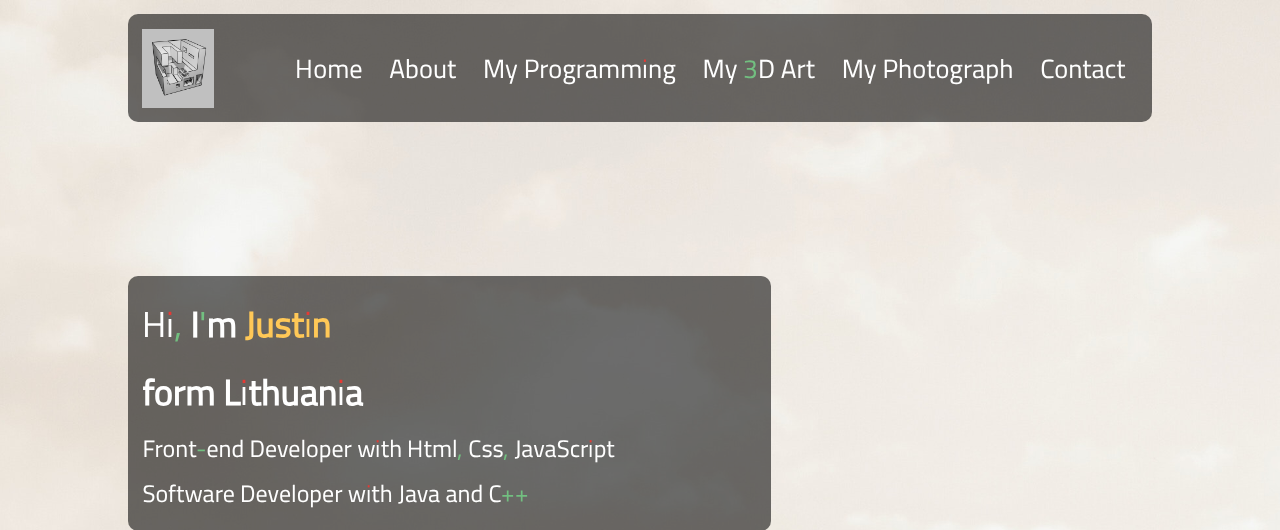
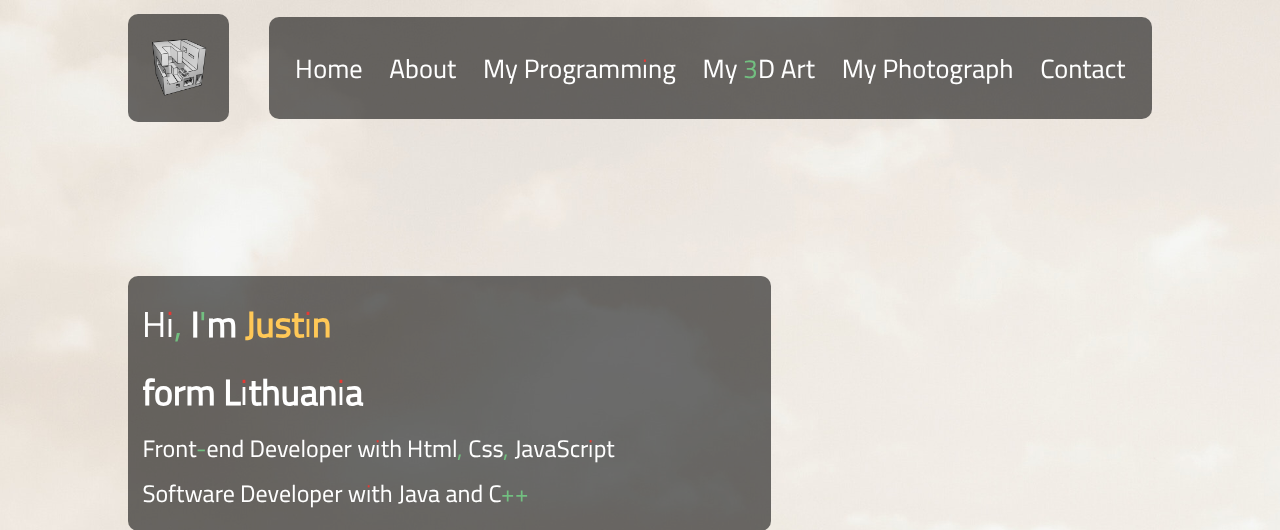
Before and after one commit to JustPause/My-Webside, a PHP site: page / in a window 1280 px wide. Shown: the top 530 px of the page. Run offline with PHP 8.4, Linux system fonts and the light colour scheme; some libraries are stand-ins or nearby versions.

Commit message:
small fix

```diff
--- a/index.html
+++ b/index.html
@@ -22,12 +22,12 @@
 		<div id="header">
 			<div class="container">
 				<nav>
-					<a href="#">
-						<div id="colorChanger">
+					<a href="#" id="colorChanger" class="background-header">
+						<div>
 							<img src="img/ONE.png" alt="my logo" class="logo">
 						</div>
 					</a>
-					<ul>
+					<ul class="background-header">
 						<li><a href="#">Home</a></li>
 						<li><a href="#">About</a></li>
 						<li><a href="#">My Programming</a></li>
--- a/style.css
+++ b/style.css
@@ -37,20 +37,24 @@ nav {
     align-items: center;
     justify-content: space-between;
     flex-wrap: wrap;
-    padding: var(--padding);
-    background: var(--background);
-    border-radius: var(--border-radius);
+
 }
 
 .logo {
     width: 6em;
 }
 
-#colorChanger{
-    background-color: #c0c0c0;
+.background-header {
+    padding: var(--padding);
+    background: var(--background);
+    border-radius: var(--border-radius);
 }
 
-#colorChanger:hover{
+#colorChanger {
+    background: var(--background);
+}
+
+#colorChanger:hover {
 
     background-color: #FFC857;
     transition: var(--speed);
@@ -305,7 +309,7 @@ nav ul li a:hover::after {
     margin-top: 3em;
     font-size: 1em;
     padding-bottom: 1em;
-gap: 2em;
+    gap: 2em;
 }
 
 .work {
```
Also changed, not shown: README.md.
